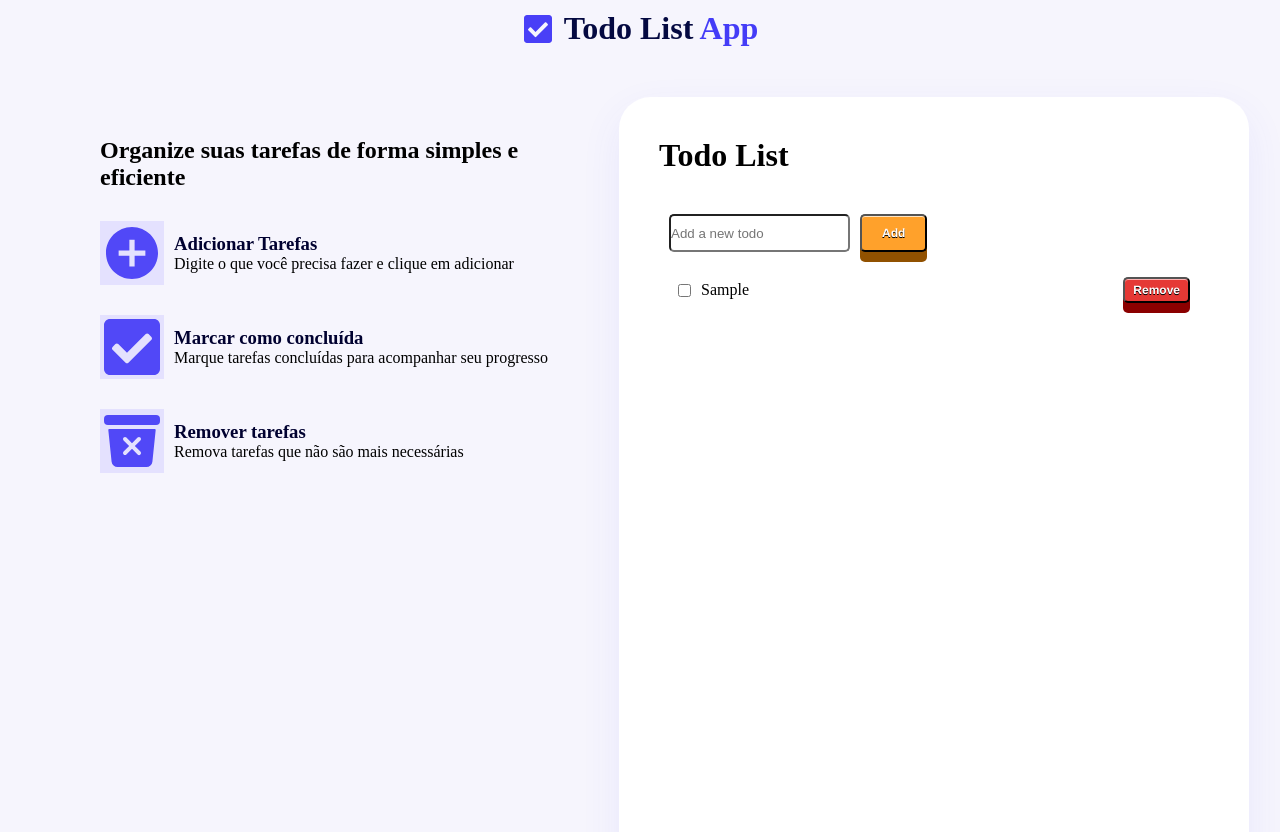
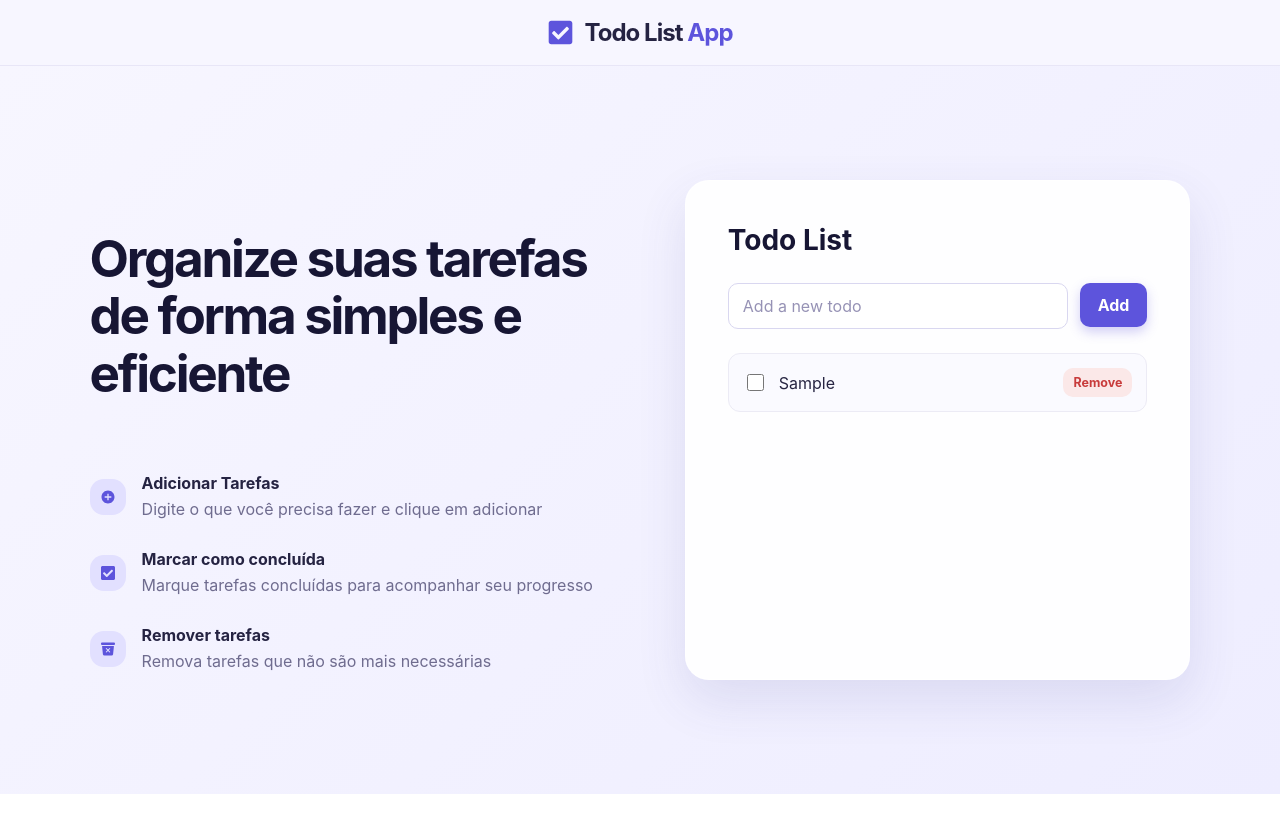
Before and after one commit to PublioMello/ToDoList-vite, a React (Vite) app: page / in a window 1280 px wide. Both pictures are taken after typing "Sample" into the empty fields and a click on the button "Add". Shown: the top 832 px of the page. After the commit the page ends 800 px from the top, so only its background shows below. Built offline with nearby package versions, Linux system fonts and the light colour scheme.

Commit message:
css fixed

```diff
--- a/src/components/Header/header.css
+++ b/src/components/Header/header.css
@@ -1,11 +1,16 @@
 * {
+  box-sizing: border-box;
+}
+
+body {
   margin: 0;
-  padding: 0;
+  font-family: Inter, ui-sans-serif, system-ui, -apple-system, BlinkMacSystemFont, "Segoe UI", sans-serif;
 }
 
 .header {
-  background-color: #f6f5fd;
-  padding: 10px;
+  padding: 18px 24px;
+  background: #f7f6ff;
+  border-bottom: 1px solid #e8e6f7;
 }
 
 .header__text {
@@ -14,14 +19,19 @@
   justify-content: center;
   gap: 10px;
 }
+
 .header__text-icon {
-  font-size: 32px;
-  color: #493ff7;
+  color: #5d54dc;
+  font-size: 27px;
 }
+
 .header__text_title {
-  font: 32px;
-  color: #040941;
+  margin: 0;
+  color: #252342;
+  font-size: 1.5rem;
+  letter-spacing: -0.04em;
 }
+
 .header__text_title span {
-  color: #443cf7;
+  color: #5d54dc;
 }
--- a/src/components/Main-Page/mainPage.css
+++ b/src/components/Main-Page/mainPage.css
@@ -1,59 +1,96 @@
 .full-page {
   display: flex;
-  background-color: #f6f5fd;
-  min-height: 85vh;
-  padding: 40px 60px;
-  gap: 40px;
+  min-height: calc(100vh - 72px);
+  gap: clamp(32px, 7vw, 110px);
+  padding: 56px clamp(24px, 7vw, 120px);
+  background: linear-gradient(135deg, #f7f6ff 0%, #eeedff 100%);
 }
+
 .left-part {
   display: flex;
-  flex: 0.9;
+  flex: 1;
   flex-direction: column;
-  gap: 30px;
-  /* justify-content: center; */
-  padding: 40px;
+  justify-content: center;
+  gap: 28px;
+  max-width: 560px;
+}
+
+.left-part_title {
+  color: #171634;
+  font-size: clamp(2rem, 4vw, 3.25rem);
+  line-height: 1.12;
+  letter-spacing: -0.045em;
 }
 
 .left-part_items {
   display: flex;
   align-items: center;
-  gap: 10px;
+  gap: 16px;
 }
 
 .left-part_items-icon {
-  background-color: #e4e1fe;
-  font-size: 64px;
-  color: #5148f7;
+  flex: 0 0 auto;
+  padding: 10px;
+  border-radius: 14px;
+  background: #e2e0ff;
+  color: #5d54dc;
+  font-size: 36px;
 }
+
 .left-part_items-text {
   display: flex;
   flex-direction: column;
-  justify-content: space-between;
+  gap: 4px;
 }
+
 .left-part_items-text h3 {
-  color: #000130;
+  color: #252342;
+  font-size: 1rem;
+  margin: 0
+}
+
+.left-part_items-text p {
+  margin: 0;
+  color: #6f6c8f;
+  line-height: 1.5;
 }
 
 .right-part {
   display: flex;
-  flex: 1.1;
-  flex-direction: column;
+  flex: 1;
+  align-items: center;
   justify-content: center;
-  align-items: center;
 }
 
 .todo-card {
-  background: white;
-  width: 100%;
-  max-width: 550px;
-  min-height: 700px;
-  border-radius: 32px;
-  padding: 40px;
-  box-shadow: 0 15px 40px rgba(81, 72, 247, 0.08);
+  width: min(100%, 550px);
+  min-height: 500px;
+  box-sizing: border-box;
+  padding: clamp(24px, 5vw, 42px);
+  border: 1px solid rgba(255, 255, 255, 0.8);
+  border-radius: 24px;
+  background: rgba(255, 255, 255, 0.9);
+  box-shadow: 0 20px 50px rgba(69, 62, 150, 0.12);
 }
 
 .todo-card h2 {
-  margin-bottom: 30px;
-  font-size: 2rem;
-  font-weight: 700;
+  margin: 0 0 26px;
+  color: #171634;
+  font-size: 1.75rem;
 }
+
+@media (max-width: 800px) {
+  .full-page {
+    flex-direction: column;
+    min-height: auto;
+    padding: 40px 24px;
+  }
+
+  .left-part {
+    max-width: none;
+  }
+
+  .todo-card {
+    min-height: 0;
+  }
+}
--- a/src/components/ToDo.css
+++ b/src/components/ToDo.css
@@ -1,142 +1,136 @@
 form {
   display: flex;
-  gap: 10px;
-  padding: 10px;
+  align-items: flex-start;
+  gap: 12px;
+  padding: 0 0 24px;
 }
-input {
-  border-radius: 5px;
+
+.todo-input-group {
+  display: flex;
+  flex: 1;
+  flex-direction: column;
+  gap: 6px;
+}
+
+form input[type="text"] {
+  width: 100%;
+  box-sizing: border-box;
+  border: 1px solid #d9d7f0;
+  border-radius: 10px;
+  padding: 12px 14px;
+  color: #171634;
+  font: inherit;
+  outline: none;
+  transition: border-color 0.2s, box-shadow 0.2s;
+}
+
+form input[type="text"]::placeholder {
+  color: #9692b5;
+}
+
+form input[type="text"]:focus {
+  border-color: #6259e8;
+  box-shadow: 0 0 0 4px rgba(98, 89, 232, 0.14);
+}
+
+.todo-error {
+  display: block;
+  color: #cc3030;
+  font-size: 0.78rem;
+}
+
+.add-button,
+.remove-button {
+  border: 0;
+  border-radius: 10px;
+  color: #fff;
+  font: inherit;
+  font-weight: 700;
+  cursor: pointer;
+  transition: transform 0.18s, box-shadow 0.18s, background-color 0.18s;
 }
 
 .add-button {
-  color: white;
-  font-family: Helvetica, sans-serif;
-  font-weight: bold;
-  font-size: 12px;
-  text-align: center;
-  text-decoration: none;
-  background-color: #ffa12b;
-  display: block;
-  position: relative;
-  padding: 10px 20px;
-
-  -webkit-tap-highlight-color: rgba(0, 0, 0, 0);
-  text-shadow: 0px 1px 0px #000;
-  filter: dropshadow(color=#000, offx=0px, offy=1px);
-
-  -webkit-box-shadow:
-    inset 0 1px 0 #ffe5c4,
-    0 10px 0 #915100;
-  -moz-box-shadow:
-    inset 0 1px 0 #ffe5c4,
-    0 10px 0 #915100;
-  box-shadow:
-    inset 0 1px 0 #ffe5c4,
-    0 10px 0 #915100;
-
-  -webkit-border-radius: 5px;
-  -moz-border-radius: 5px;
-  border-radius: 5px;
-  cursor: pointer;
-}
-.add-button:active {
-  top: 10px;
-  background-color: #f78900;
-
-  -webkit-box-shadow:
-    inset 0 1px 0 #ffe5c4,
-    inset 0 -3px 0 #915100;
-  -moz-box-shadow:
-    inset 0 1px 0 #ffe5c4,
-    inset 0 -3pxpx 0 #915100;
-  box-shadow:
-    inset 0 1px 0 #ffe5c4,
-    inset 0 -3px 0 #915100;
+  padding: 12px 18px;
+  background: #5d54dc;
+  box-shadow: 0 5px 12px rgba(93, 84, 220, 0.28);
 }
 
-.add-button:after {
-  content: "";
-  height: 100%;
-  width: 100%;
-  padding: 4px;
-  position: absolute;
-  bottom: -15px;
-  left: -4px;
-  z-index: -1;
-  background-color: #2b1800;
-  -webkit-border-radius: 5px;
-  -moz-border-radius: 5px;
-  border-radius: 5px;
+.add-button:hover {
+  background: #4c43ca;
+  transform: translateY(-1px);
+  box-shadow: 0 7px 15px rgba(93, 84, 220, 0.32);
 }
+
+.add-button:active,
+.remove-button:active {
+  transform: translateY(1px);
+  box-shadow: none;
+}
+
 ul {
   display: flex;
   flex-direction: column;
-  gap: 2px;
-  padding: 5px;
+  gap: 10px;
+  margin: 0;
+  padding: 0;
+  list-style: none;
 }
+
 li {
   display: flex;
-  gap: 10px;
   align-items: center;
-  padding: 10px 14px;
-  border-radius: 6px;
-  background-color: rgba(255, 255, 255, 0.05);
+  gap: 12px;
+  min-height: 24px;
+  padding: 14px;
+  border: 1px solid #ecebf5;
+  border-radius: 12px;
+  background: #fafaff;
+  color: #272542;
+  transition: transform 0.18s, box-shadow 0.18s, background-color 0.18s;
 }
-.remove-button {
-  margin-left: auto;
-  color: white;
-  font-family: Helvetica, sans-serif;
-  font-weight: bold;
-  font-size: 12px;
-  text-align: center;
-  text-decoration: none;
-  background-color: #e53935;
-  display: block;
-  position: relative;
-  padding: 4px 8px;
 
-  -webkit-tap-highlight-color: rgba(0, 0, 0, 0);
-  text-shadow: 0px 1px 0px #000;
-  filter: dropshadow(color=#000, offx=0px, offy=1px);
+li:hover {
+  background: #fff;
+  transform: translateY(-1px);
+  box-shadow: 0 8px 18px rgba(50, 46, 109, 0.08);
+}
 
-  -webkit-box-shadow:
-    inset 0 1px 0 #ffb3b3,
-    0 10px 0 #8b0000;
-  -moz-box-shadow:
-    inset 0 1px 0 #ffb3b3,
-    0 10px 0 #8b0000;
-  box-shadow:
-    inset 0 1px 0 #ffb3b3,
-    0 10px 0 #8b0000;
+li:has(input:checked) {
+  background: #f1f0ff;
+  color: #8c89aa;
+}
 
-  -webkit-border-radius: 5px;
-  -moz-border-radius: 5px;
-  border-radius: 5px;
+li:has(input:checked) .todo-text {
+  text-decoration: line-through;
+}
+
+li input[type="checkbox"] {
+  width: 17px;
+  height: 17px;
+  accent-color: #5d54dc;
   cursor: pointer;
 }
 
-.remove-button:active {
-  background-color: #c62828;
-
-  -webkit-box-shadow:
-    inset 0 1px 0 #ffb3b3,
-    inset 0 -3px 0 #8b0000;
-  -moz-box-shadow:
-    inset 0 1px 0 #ffb3b3,
-    inset 0 -3px 0 #8b0000;
-  box-shadow:
-    inset 0 1px 0 #ffb3b3,
-    inset 0 -3px 0 #8b0000;
+.remove-button {
+  margin-left: auto;
+  padding: 7px 10px;
+  background: #fbe8e8;
+  color: #c83b3b;
+  font-size: 0.78rem;
 }
 
-.remove-button:after {
-  height: 100%;
-  width: 100%;
-  padding: 2px;
-  bottom: -15px;
-  left: -4px;
-  z-index: -1;
-  background-color: #3d0000;
-  -webkit-border-radius: 5px;
-  -moz-border-radius: 5px;
-  border-radius: 5px;
+.remove-button:hover {
+  background: #f7d4d4;
 }
+
+@media (max-width: 480px) {
+  form {
+    flex-direction: column;
+  }
+
+  .todo-input-group,
+  .add-button {
+    width: 100%;
+  }
+}
--- a/src/components/ToDoList.jsx
+++ b/src/components/ToDoList.jsx
@@ -6,10 +6,17 @@ import "./ToDo.css";
 const TodoList = () => {
   const [newTodo, setNewTodo] = useState("");
   const [todos, setTodos] = useLocalStorage("todolist", []);
+  const [error, setError] = useState("");
   const handleAddNewTodo = (e) => {
     e.preventDefault();
+    if (newTodo.length < 3) {
+      setError("minimo 3 characteres");
+      return;
+    }
+
     setTodos([...todos, { id: uuidv4(), text: newTodo, done: false }]);
     setNewTodo("");
+    setError("");
   };
   const handleToggleTodo = (todoToToggle) => {
     const toggled = { ...todoToToggle, done: !todoToToggle.done };
@@ -27,12 +34,19 @@ const TodoList = () => {
   return (
     <div>
       <form onSubmit={handleAddNewTodo}>
-        <input
-          type="text"
-          placeholder="Add a new todo"
-          value={newTodo}
-          onChange={(e) => setNewTodo(e.target.value)}
-        />
+        <div className="todo-input-group">
+          <input
+            type="text"
+            placeholder="Add a new todo"
+            value={newTodo}
+            onChange={(e) => {
+              setNewTodo(e.target.value);
+              setError("");
+            }}
+          />
+          {error && <span className="todo-error">{error}</span>}
+        </div>
+
         <button type="submit" className="add-button">
           Add
         </button>
@@ -45,7 +59,7 @@ const TodoList = () => {
               checked={todo.done}
               onChange={() => handleToggleTodo(todo)}
             />
-            {todo.text}
+            <span className="todo-text">{todo.text}</span>
             <button
               onClick={() => handleRemoveTodo(todo.id)}
               className="remove-button"
```
